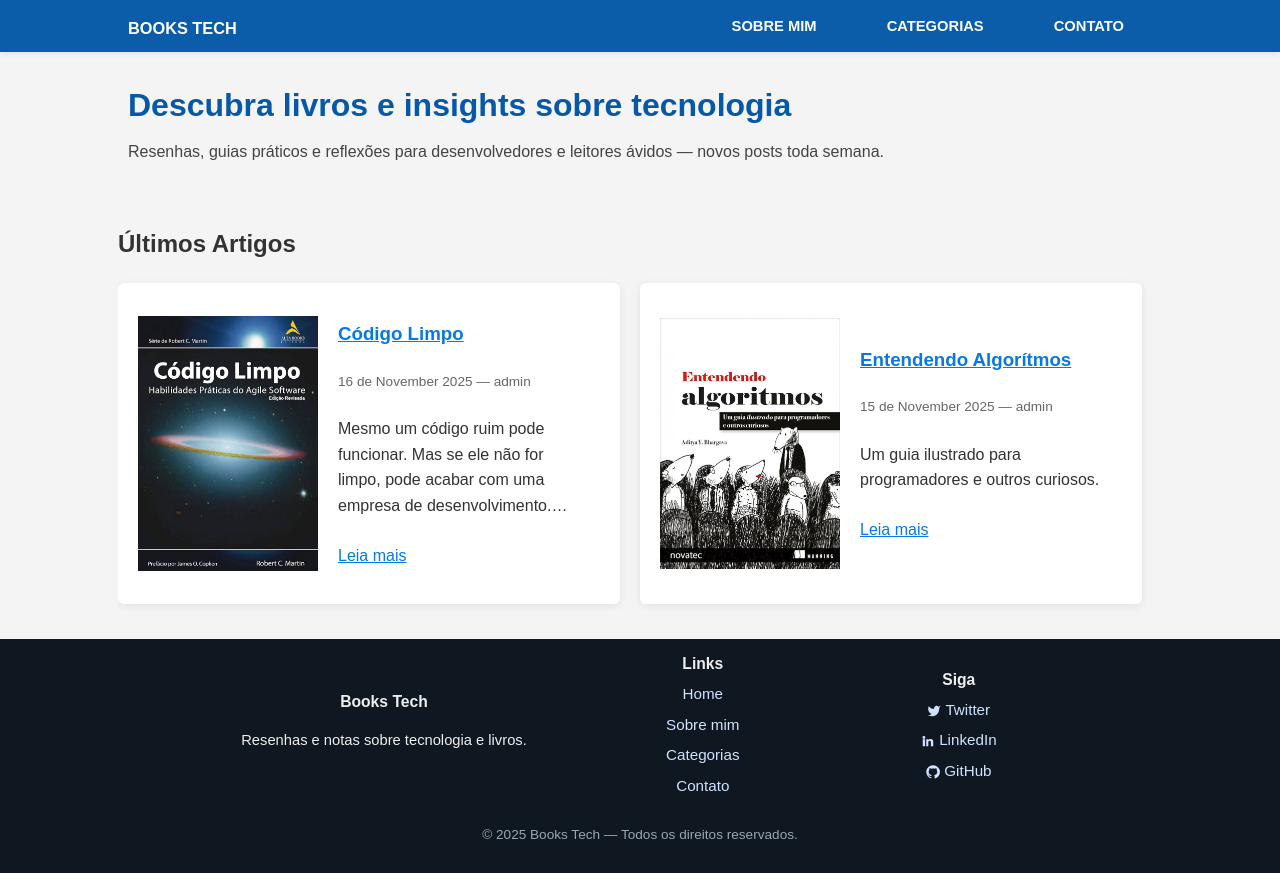
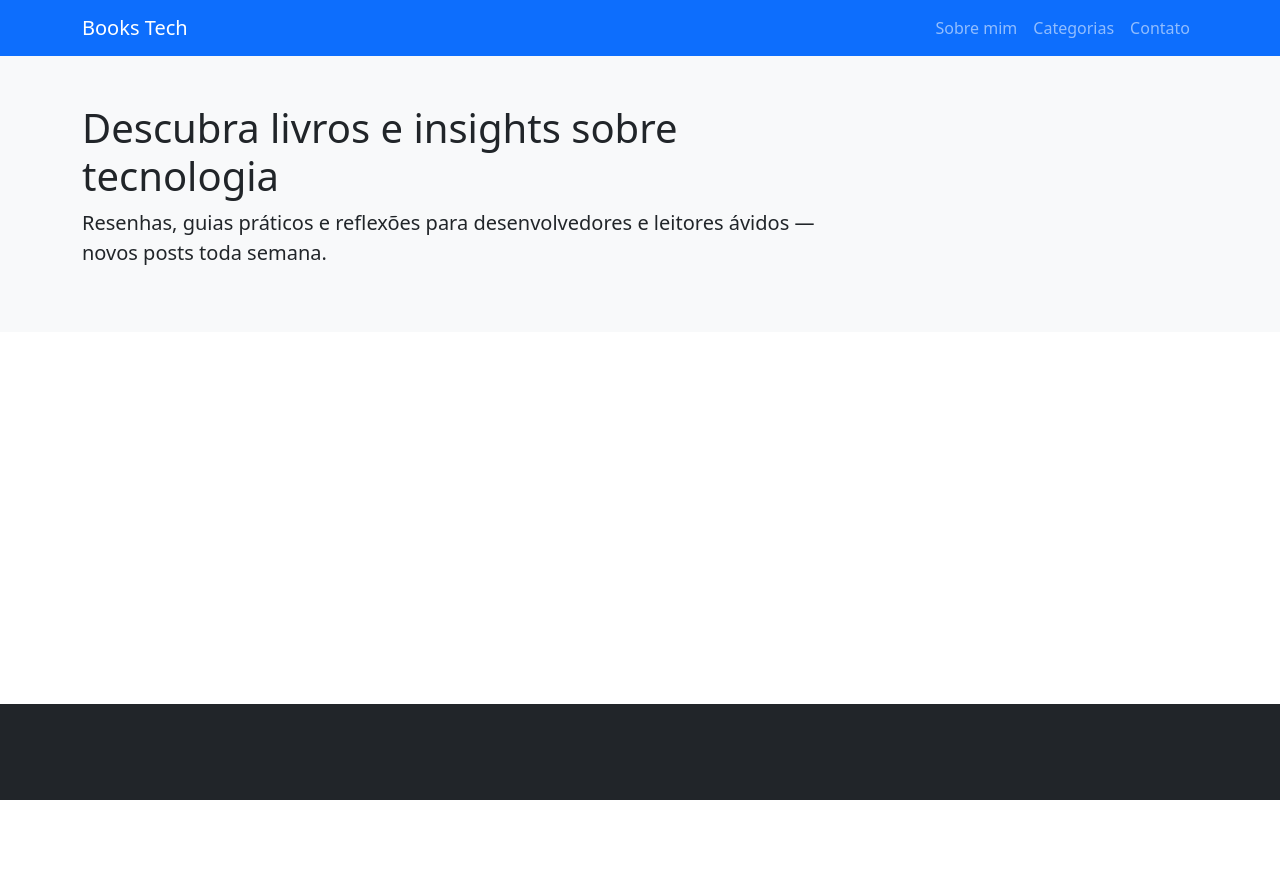
Before and after one commit to micaelrosario/blogpost, a Django app: page / in a window 1280 px wide. After the commit the page ends 800 px from the top, so only its background shows below. Run offline with Django 5.2, Linux system fonts and the light colour scheme; data comes from the database, SQL or seed files in the repository; both versions use the stored data as it was after the commit.

Commit message:
backup before cleanup: keep home only

```diff
--- a/books_tech/static/books_tech/css/home.css
+++ /dev/null
@@ -1,253 +0,0 @@
-/* Styles for books_tech home page */
-body {
-    font-family: sans-serif;
-    margin: 0;
-    padding: 0;
-    line-height: 1.6;
-    background-color: #f4f4f4;
-    color: #333;
-}
-.container {
-    width: 80%;
-    margin: auto;
-    overflow: hidden;
-}
-header {
-    color: #fff;
-    padding-top: 0;
-    min-height: 0;
-    border-bottom: none;
-}
-/* Navbar (single-line, brand left, links right) */
-.nav-top {
-    width: 100%;
-    background: rgba(7,89,168,0.98);
-    position: fixed;
-    top: 0;
-    left: 0;
-    right: 0;
-    z-index: 1000;
-    box-shadow: 0 2px 6px rgba(0,0,0,0.08);
-    height: var(--nav-height,56px);
-    box-sizing: border-box;
-    transition: background-color 180ms ease, box-shadow 180ms ease;
-}
-.nav-top.scrolled { background: rgba(7,89,168,0.94); box-shadow: 0 4px 12px rgba(0,0,0,0.09); }
-.nav-top .nav-inner {
-    display: flex;
-    align-items: center;
-    justify-content: space-between;
-    max-width: 1200px;
-    margin: 0 auto;
-    padding: 0 18px;
-    height: 100%;
-}
-.nav-top .logo a {
-    color: #fff;
-    text-decoration: none;
-    font-weight: 700;
-    font-size: 1.02rem;
-    line-height: var(--nav-height);
-}
-.nav-top nav ul {
-    list-style: none;
-    display: flex;
-    gap: 14px; /* reduced spacing */
-    margin: 0;
-    padding: 0;
-}
-.nav-top nav a {
-    color: #fff;
-    text-decoration: none;
-    font-weight: 600;
-    font-size: 0.92rem;
-    padding: 0 8px;
-    line-height: var(--nav-height);
-    border-radius: 4px;
-}
-.nav-top nav a:hover {
-    background: rgba(255,255,255,0.06);
-}
-
-/* Hamburger / mobile toggle */
-.nav-toggle { display: none; background: transparent; border: 0; cursor: pointer; padding: 6px; }
-.nav-toggle .bar { display: block; width: 22px; height: 2px; background: #fff; margin: 4px 0; transition: transform 150ms ease, opacity 150ms ease; }
-
-@media (max-width: 760px) {
-    .nav-toggle { display: inline-block; }
-    .nav-top nav ul { position: absolute; top: 100%; right: 0; left: 0; background: rgba(7,89,168,0.98); flex-direction: column; display: none; padding: 12px 0; }
-    .nav-top nav ul.open { display: flex; }
-    .nav-top nav li { text-align: center; padding: 8px 0; }
-}
-.hero {
-    padding: 28px 0 20px;
-}
-.hero-title { margin: 0 0 8px 0; font-size: 2rem; color: #0759a8; }
-.hero-sub { margin: 0; color: #444; }
-
-/* Prevent content being hidden behind fixed nav */
-:root { --nav-height: 52px; }
-body { padding-top: var(--nav-height); }
-header a {
-    color: #fff;
-    text-decoration: none;
-    text-transform: uppercase;
-    font-size: 16px;
-}
-header ul {
-    padding: 0;
-    list-style: none;
-}
-header li {
-    display: inline;
-    padding: 0 20px 0 20px;
-}
-.main-content {
-    display: flex;
-    justify-content: space-between;
-    margin-top: 20px;
-}
-main {
-    flex: 2;
-    padding-right: 20px;
-}
-aside {
-    flex: 1;
-    background: #fff;
-    padding: 20px;
-    margin-top: 20px;
-    box-shadow: 0 0 5px rgba(0,0,0,0.1);
-}
-article {
-    background: #fff;
-    padding: 20px;
-    margin-bottom: 15px;
-    box-shadow: 0 0 5px rgba(0,0,0,0.1);
-}
-article h2 {
-    color: #0779e4;
-}
-.meta {
-    color: #666;
-    font-size: 0.9rem;
-    margin-bottom: 10px;
-}
-a {
-    color: #0779e4;
-}
-footer {
-    background: #333;
-    color: #fff;
-    text-align: center;
-    padding: 20px 0;
-    margin-top: 20px;
-}
-.sidebar-widget ul {
-    padding-left: 1rem;
-}
-.sidebar-widget li {
-    margin-bottom: 6px;
-}
-@media (max-width: 800px) {
-    .container { width: 95%; }
-    .main-content { flex-direction: column; }
-    main { padding-right: 0; }
-}
-
-.card-grid {
-    display: grid;
-    grid-template-columns: repeat(2, 1fr); /* two columns of posts */
-    gap: 20px;
-}
-.centered-grid {
-    max-width: 1100px;
-    margin: 0 auto;
-}
-.card {
-    display: flex;
-    flex-direction: row; /* image left, content right */
-    align-items: stretch; /* make both columns equal height */
-    background: #fff;
-    border-radius: 6px;
-    overflow: hidden;
-    box-shadow: 0 2px 8px rgba(0,0,0,0.08);
-    min-height: 220px; /* ensure uniform card height */
-}
-.card-image {
-    width: 240px; /* fixed image column */
-    min-width: 180px;
-    height: 100%; /* fill card height */
-    background: transparent; /* remove gray block behind image */
-    overflow: hidden;
-    display: flex;
-    align-items: center;
-    justify-content: center;
-}
-.card-image img {
-    width: 100%;
-    height: 100%;
-    object-fit: cover; /* fill the left column uniformly */
-    display: block;
-    transition: transform 220ms ease, filter 220ms ease;
-}
-.card:hover .card-image img { transform: scale(1.04); }
-.card-image.placeholder { background: transparent; width:240px; height:100% }
-.card-image.placeholder { background: linear-gradient(45deg,#f0f0f0,#e8e8e8); }
-.card-body { padding: 16px 20px; display: flex; flex-direction: column; justify-content: center; flex: 1 1 auto }
-/* clamp the excerpt so cards have similar heights */
-.card-body p:not(.meta) {
-    display: -webkit-box;
-    -webkit-line-clamp: 4; /* show max 4 lines */
-    line-clamp: 4;
-    -webkit-box-orient: vertical;
-    overflow: hidden;
-}
-.card-body h3 { margin: 0 0 8px 0; color: #0779e4; }
-.card-body .meta { font-size: 0.85rem; color: #666; margin-bottom: 8px; }
-.read-more { display: inline-block; margin-top: 8px; color: #0779e4; }
-
-@media (min-width: 900px) {
-    .card-grid { grid-template-columns: repeat(2, 1fr); }
-}
-@media (max-width: 899px) {
-    /* stacked cards on small screens */
-    .card { flex-direction: column; min-height: auto }
-    .card-image { width: 100%; height: 160px }
-    .card-image.placeholder { width:100%; }
-    .card-image img { width:100%; height:100%; object-fit: cover }
-}
-
-/* Footer styles */
-.site-footer {
-    background: #0f1720;
-    color: #eee;
-    padding: 12px 0 8px; /* reduced vertical padding */
-    margin-top: 20px;
-    font-size: 0.92rem;
-}
-.footer-inner {
-    display: flex;
-    gap: 64px; /* increased horizontal spacing between columns */
-    max-width: 1100px;
-    margin: 0 auto;
-    padding: 0 12px;
-    align-items: center; /* vertically center content */
-    justify-content: center; /* horizontally center the footer columns */
-    flex-wrap: wrap; /* allow wrapping on narrow screens */
-}
-.footer-col { text-align: center; min-width: 160px; flex: 0 1 auto }
-
-@media (min-width: 1100px) {
-    .footer-inner { gap: 96px; }
-}
-.footer-col h4 { margin-top: 0; font-size: 0.98rem; margin-bottom:6px }
-.footer-col ul { list-style: none; padding: 0; margin: 6px 0 0 0; }
-.footer-col ul li { margin-bottom: 6px; }
-.footer-col a { color: #cfe3ff; text-decoration: none; font-size: 0.95rem }
-.footer-bottom { text-align: center; color: #9aa6b2; padding: 6px 12px; font-size: 0.85rem }
-
-/* smaller svg/social icons to keep footer compact */
-.site-footer svg { width: 14px; height: 14px; vertical-align: middle }
-
-/* Remove sidebar-related styles (no-op but safe) */
-.sidebar { display: none; }
--- a/books_tech/templates/category_posts.html
+++ b/books_tech/templates/categoria_post.html
@@ -22,7 +22,7 @@
                         {% load date_filters %}
                         <p class="meta">{{ post.criado_em|pretty_date }} — {{ post.autor }}</p>
                         <p>{{ post.conteudo|truncatechars:140 }}</p>
-                        <a class="read-more" href="{% url 'books_tech:post_detail' post.pk %}">Leia mais</a>
+                        <a class="read-more" href="{% url 'books_tech:detalhes_post' post.pk %}">Leia mais</a>
                     </div>
                 </article>
             {% empty %}
--- a/books_tech/templates/home.html
+++ b/books_tech/templates/home.html
@@ -1,103 +1,61 @@
 <!DOCTYPE html>
 <html lang="pt-BR">
+
 <head>
     <meta charset="UTF-8">
     <meta name="viewport" content="width=device-width, initial-scale=1.0">
     <title>Books Tech</title>
     {% load static %}
-    <link rel="stylesheet" href="{% static 'books_tech/css/home.css' %}">
+    <!-- Bootstrap CSS -->
+    <link href="https://cdn.jsdelivr.net/npm/bootstrap@5.3.8/dist/css/bootstrap.min.css" rel="stylesheet">
+    <!-- App CSS (kept for custom tweaks) -->
+
 </head>
+
 <body>
     <header>
-            <div class="nav-top" id="site-nav">
-            <div class="container nav-inner">
-                <h1 class="logo"><a href="{% url 'books_tech:home' %}">Books Tech</a></h1>
-                <nav>
-                    <button id="nav-toggle" class="nav-toggle" aria-expanded="false" aria-label="Abrir menu">
-                        <span class="bar"></span>
-                        <span class="bar"></span>
-                        <span class="bar"></span>
-                    </button>
-                    <ul class="nav-links" id="nav-links">
-                        <li><a href="#about">Sobre mim</a></li>
-                        <li><a href="#categories">Categorias</a></li>
-                        <li><a href="#contact">Contato</a></li>
+        <!-- Navbar -->
+        <nav class="navbar navbar-expand-lg navbar-dark bg-primary">
+            <div class="container">
+                <a class="navbar-brand" href="{% url 'books_tech:home' %}">Books Tech</a>
+                <button class="navbar-toggler" type="button" data-bs-toggle="collapse"
+                    data-bs-target="#navbarSupportedContent" aria-controls="navbarSupportedContent"
+                    aria-expanded="false" aria-label="Toggle navigation">
+                    <span class="navbar-toggler-icon"></span>
+                </button>
+                <div class="collapse navbar-collapse sticky-top" id="navbarSupportedContent">
+                    <ul class="navbar-nav ms-auto mb-2 mb-lg-0">
+                        <li class="nav-item"><a class="nav-link" href="#about">Sobre mim</a></li>
+                        <li class="nav-item"><a class="nav-link" href="#categories">Categorias</a></li>
+                        <li class="nav-item"><a class="nav-link" href="#contact">Contato</a></li>
                     </ul>
-                </nav>
+                </div>
             </div>
-        </div>
-        <div class="container">
-            <div class="hero">
-                <h2 class="hero-title">Descubra livros e insights sobre tecnologia</h2>
-                <p class="hero-sub">Resenhas, guias práticos e reflexões para desenvolvedores e leitores ávidos — novos posts toda semana.</p>
+        </nav>
+
+        <!-- Sessão -->
+        <div class="bg-light py-5">
+            <div class="container">
+                <div class="row align-items-center">
+                    <div class="col-lg-8 text-dark">
+                        <h2 class="display-6">Descubra livros e insights sobre tecnologia</h2>
+                        <p class="lead">Resenhas, guias práticos e reflexões para desenvolvedores e leitores ávidos —
+                            novos posts toda semana.</p>
+                    </div>
+                </div>
             </div>
         </div>
     </header>
 
-    <main class="container main-content">
-        <section class="posts-area centered">
-            <h2>Últimos Artigos</h2>
-            <div class="card-grid centered-grid">
-                {% if posts %}
-                    {% for post in posts %}
-                        <article class="card">
-                            {% if post.imagem %}
-                                <div class="card-image"><a href="{% url 'books_tech:post_detail' post.pk %}"><img src="{{ post.imagem.url }}" alt="{{ post.titulo }}"></a></div>
-                            {% else %}
-                                <div class="card-image placeholder"></div>
-                            {% endif %}
-                            <div class="card-body">
-                                <h3><a href="{% url 'books_tech:post_detail' post.pk %}">{{ post.titulo }}</a></h3>
-                                {% load date_filters %}
-                                <p class="meta">{{ post.criado_em|pretty_date }} — {{ post.autor }}</p>
-                                <p>{{ post.conteudo|truncatechars:140 }}</p>
-                                <a class="read-more" href="{% url 'books_tech:post_detail' post.pk %}">Leia mais</a>
-                            </div>
-                        </article>
-                    {% endfor %}
-                {% else %}
-                    <p>Ainda não há posts publicados. Volte mais tarde.</p>
-                {% endif %}
-            </div>
-        </section>
-    </main>
+    <!--Rodapé-->
+    <footer class="bg-dark text-light py-5 mt-5 fixed-bottom">
 
-    <footer class="site-footer">
-        <div class="container footer-inner">
-            <div class="footer-col">
-                <h4>Books Tech</h4>
-                <p>Resenhas e notas sobre tecnologia e livros.</p>
-            </div>
-            <div class="footer-col">
-                <h4>Links</h4>
-                <ul>
-                    <li><a href="{% url 'books_tech:home' %}">Home</a></li>
-                    <li><a href="#about">Sobre mim</a></li>
-                    <li><a href="#categories">Categorias</a></li>
-                    <li><a href="#contact">Contato</a></li>
-                </ul>
-            </div>
-            <div class="footer-col">
-                <h4>Siga</h4>
-                <ul class="social">
-                    <li><a href="https://twitter.com/" target="_blank" rel="noopener noreferrer">
-                        <svg width="16" height="16" viewBox="0 0 24 24" fill="none" xmlns="http://www.w3.org/2000/svg" aria-hidden="true"><path d="M23 3a10.9 10.9 0 01-3.14 1.53A4.48 4.48 0 0012 7.5v1A10.66 10.66 0 013 4s-4 9 5 13a11.64 11.64 0 01-7 2c9 5 20 0 20-11.5a4.5 4.5 0 00-.08-.83A7.72 7.72 0 0023 3z" fill="#cfe3ff"/></svg>
-                        Twitter</a></li>
-                    <li><a href="https://www.linkedin.com/" target="_blank" rel="noopener noreferrer">
-                        <svg width="16" height="16" viewBox="0 0 24 24" fill="none" xmlns="http://www.w3.org/2000/svg" aria-hidden="true"><path d="M4.98 3.5a2.5 2.5 0 11-.001 5.001A2.5 2.5 0 014.98 3.5zM3 9h4v12H3zM9 9h3.6v1.7h.05c.5-.95 1.72-1.95 3.55-1.95C20.6 8.75 21 11 21 14.2V21h-4v-6.2c0-1.5-.03-3.4-2.07-3.4-2.07 0-2.39 1.62-2.39 3.3V21H9V9z" fill="#cfe3ff"/></svg>
-                        LinkedIn</a></li>
-                    <li><a href="https://github.com/" target="_blank" rel="noopener noreferrer">
-                        <svg width="16" height="16" viewBox="0 0 24 24" fill="none" xmlns="http://www.w3.org/2000/svg" aria-hidden="true"><path d="M12 .5C5.73.5.5 5.73.5 12c0 5.08 3.29 9.38 7.86 10.9.57.1.78-.25.78-.55 0-.27-.01-1-.01-1.96-3.2.7-3.88-1.38-3.88-1.38-.52-1.33-1.27-1.69-1.27-1.69-1.04-.71.08-.7.08-.7 1.15.08 1.75 1.18 1.75 1.18 1.02 1.74 2.67 1.24 3.32.95.1-.74.4-1.24.73-1.52-2.56-.29-5.26-1.28-5.26-5.69 0-1.26.45-2.28 1.18-3.09-.12-.29-.51-1.46.11-3.05 0 0 .97-.31 3.18 1.18.92-.26 1.9-.39 2.88-.39.98 0 1.96.13 2.88.39 2.2-1.5 3.17-1.18 3.17-1.18.62 1.59.23 2.76.11 3.05.73.81 1.18 1.83 1.18 3.09 0 4.41-2.71 5.4-5.29 5.69.41.35.77 1.04.77 2.1 0 1.52-.01 2.74-.01 3.12 0 .3.2.66.79.55C20.71 21.38 24 17.08 24 12c0-6.27-5.23-11.5-12-11.5z" fill="#cfe3ff"/></svg>
-                        GitHub</a></li>
-                </ul>
-            </div>
-        </div>
-        <div class="container footer-bottom">
-            <p>&copy; {% now "Y" %} Books Tech — Todos os direitos reservados.</p>
-        </div>
     </footer>
 
     <script src="{% static 'books_tech/js/nav.js' %}"></script>
+    <script src="https://cdn.jsdelivr.net/npm/bootstrap@5.3.8/dist/js/bootstrap.bundle.min.js"
+        integrity="sha384-FKyoEForCGlyvwx9Hj09JcYn3nv7wiPVlz7YYwJrWVcXK/BmnVDxM+D2scQbITxI"
+        crossorigin="anonymous"></script>
+</body>
 
-</body>
 </html>
--- a/books_tech/urls.py
+++ b/books_tech/urls.py
@@ -6,8 +6,4 @@
 
 urlpatterns = [
     path('', views.home, name='home'),
-    path('post/<int:pk>/', views.post_detail, name='post_detail'),
-    path('category/<int:pk>/', views.category_posts, name='category_posts'),
-    path('login/', views.login, name='login'),
-    path('logout/', views.logout, name='logout'),
 ]
--- a/books_tech/views.py
+++ b/books_tech/views.py
@@ -1,46 +1,15 @@
-from urllib import request
-from django.shortcuts import render, get_object_or_404
-from .models import Usuario, Post, Categoria
-from django.contrib.auth import login as auth_login, logout as auth_logout, authenticate
+from django.shortcuts import render
 from django.urls import reverse
 from django.http import HttpResponseRedirect
+from .models import Usuario, Post, Categoria
+from django.views.generic import ListView, DetailView
 
 
 def home(request):
-    posts = Post.objects.all()  # Post.Meta.ordering ensures newest first
+    posts = Post.objects.all()
     categories = Categoria.objects.all() if 'Categoria' in globals() else []
     context = {
         'posts': posts,
         'categories': categories,
     }
     return render(request, 'home.html', context)
-
-
-def post_detail(request, pk):
-    post = get_object_or_404(Post, pk=pk)
-    return render(request, 'post_detail.html', {'post': post})
-
-
-def category_posts(request, pk):
-    category = get_object_or_404(Categoria, pk=pk)
-    posts = Post.objects.filter(categoria__pk=pk) if hasattr(Post, 'categoria') else []
-    return render(request, 'category_posts.html', {'category': category, 'posts': posts})
-
-
-def login(request):
-    if request.method == 'GET':
-        return render(request, 'login.html')
-    elif request.method == 'POST':
-        user = authenticate(
-            username=request.POST['username'],
-            password=request.POST['password'])
-        if user:
-            auth_login(request, user=user)
-            return HttpResponseRedirect(reverse('home'))
-        else:
-            return HttpResponseRedirect(reverse('login'))
-
-
-def logout(request):
-    auth_logout(request)
-    return HttpResponseRedirect(reverse('login'))
--- a/devblog/settings.py
+++ b/devblog/settings.py
@@ -138,6 +138,9 @@
 
 DEFAULT_AUTO_FIELD = "django.db.models.BigAutoField"
 
+# Use custom user model from books_tech app
+AUTH_USER_MODEL = 'books_tech.Usuario'
+
 # Static and media settings
 MEDIA_URL = '/media/'
 STATIC_URL = '/static/'
```
Also changed, not shown: books_tech/forms.py (added, +57 -0 lines), books_tech/models.py (+9 -10 lines), books_tech/templates/login.html (deleted, +0 -17 lines), books_tech/templates/post_form.html (added, +43 -0 lines), books_tech/templates/detalhes_post.html (renamed from books_tech/templates/post_detail.html), db.sqlite3.
